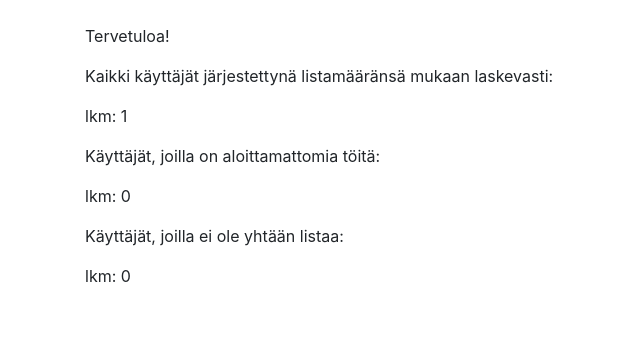
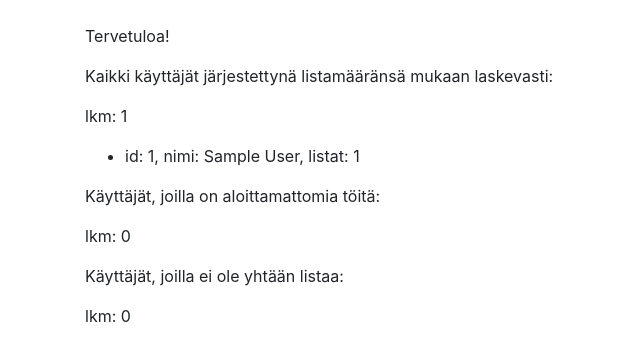
Before and after one commit to inkeriV/Listapalvelu, a Flask app: page / in a window 1280 px wide. Shown: the part 56-417 px from the top of the page, without its empty margins (0-640 px from the left). Run offline with Flask 2, Linux system fonts and the light colour scheme; a user stored in the database is signed in; tables that the repository leaves empty hold one stand-in row (values such as "Sample post"); data that the repository does not hold is empty; some libraries are stand-ins or nearby versions.

Commit message:
sql kysely korjausta

```diff
--- a/application/templates/index.html
+++ b/application/templates/index.html
@@ -17,7 +17,7 @@
 				lkm: {{ all_users|length}}
 			</p>
 			<ul>
-				{% for user in lazy_users %}
+				{% for user in all_users %}
 				<li>
 					id: {{user.id}}, nimi: {{user.nimi}}, listat: {{user.lists}}
 				</li>
```
